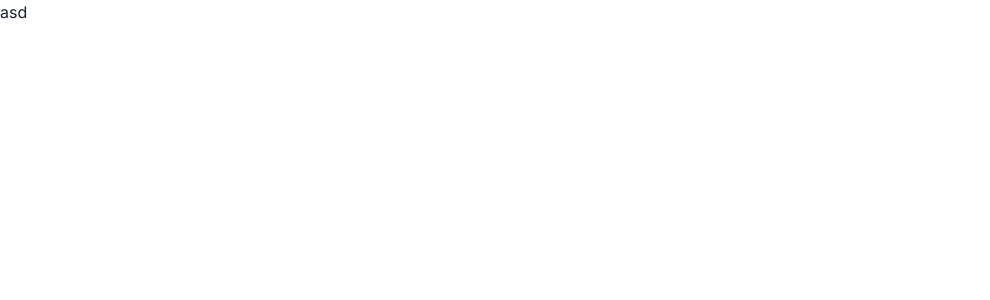
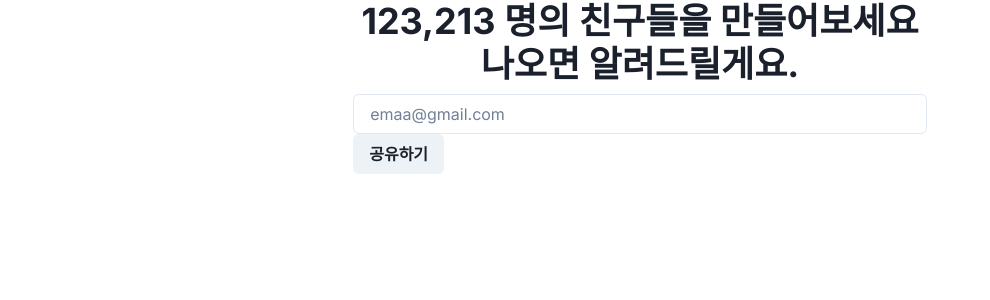
Before and after one commit to toppingskorea/mungther-survey, a Next.js app: page / in a window 1280 px wide. Shown: the top 300 px of the page, without its empty margins (0-990 px from the left). Built offline with nearby package versions, Linux system fonts and the light colour scheme.

Commit message:
feat: 메인 페이지 구성 완료

```diff
--- a/src/apps/main/MainPage.tsx
+++ b/src/apps/main/MainPage.tsx
@@ -1,7 +1,20 @@
-import React from "react";
+import { Button, Container, Heading, Input, VStack } from "@chakra-ui/react";
 
 const MainPage = () => {
-  return <div>asd</div>;
+  return (
+    <Container>
+      <VStack>
+        <Heading>123,213 명의 친구들을 만들어보세요</Heading>
+      </VStack>
+
+      <VStack>
+        <Heading>나오면 알려드릴게요.</Heading>
+        <Input placeholder="emaa@gmail.com" />
+      </VStack>
+
+      <Button>공유하기</Button>
+    </Container>
+  );
 };
 
 export default MainPage;
```
